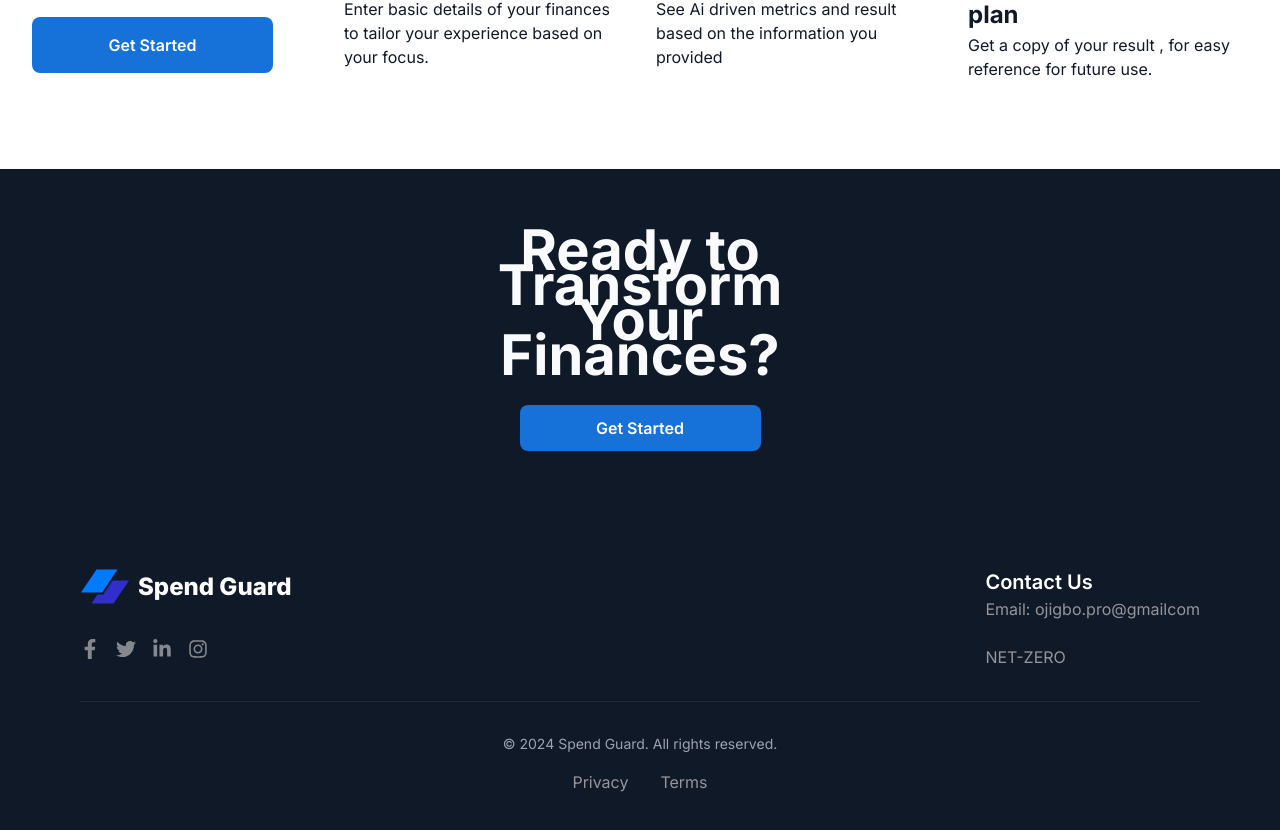
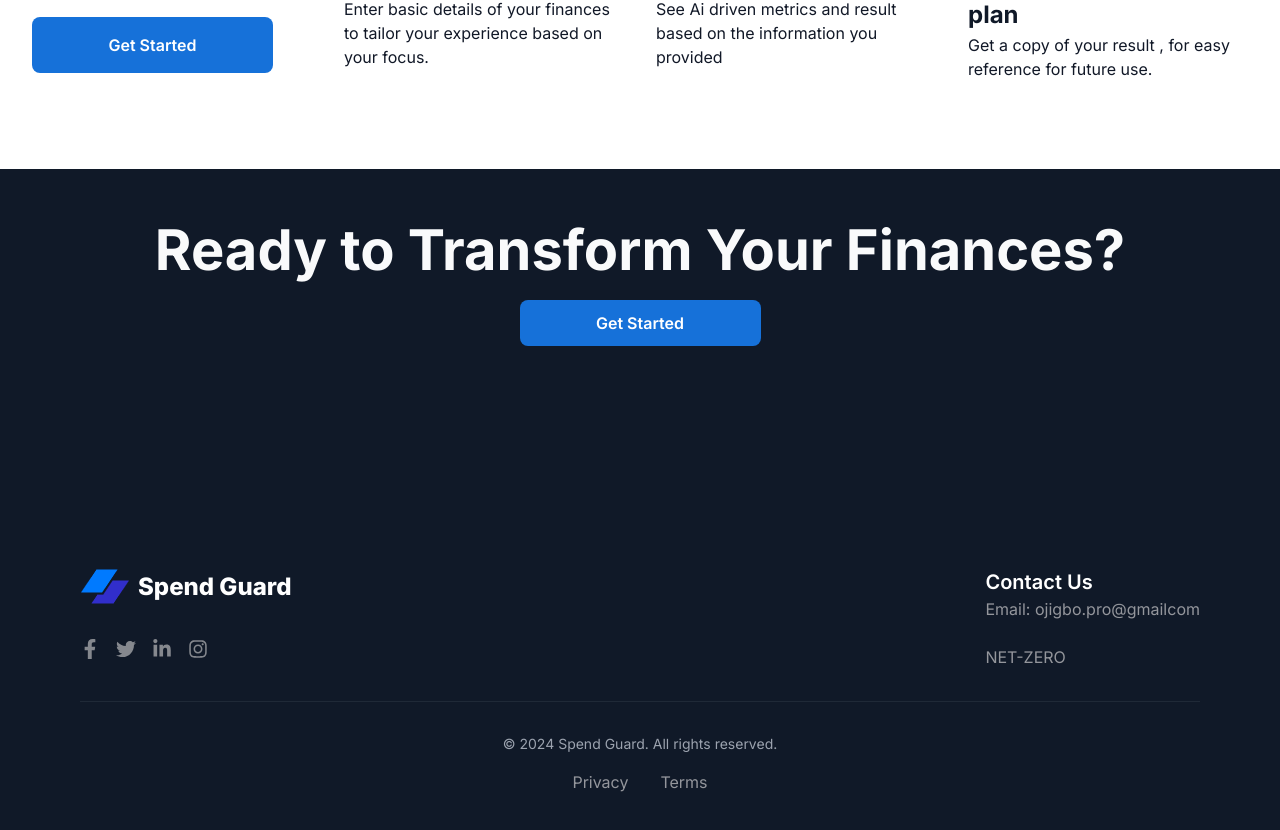
Before and after one commit to iroro1/SpendGuard, a Next.js app: page / in a window 1280 px wide. Shown: the part 2688-3518 px from the top of the page. Built offline with nearby package versions, Linux system fonts and the light colour scheme.

Commit message:
new hero

```diff
--- a/components/CallToAction.tsx
+++ b/components/CallToAction.tsx
@@ -12,7 +12,7 @@ const CallToAction: React.FC = () => {
 
       {/* Content Wrapper */}
       <div className="relative z-10 max-w-[1080px] mx-auto">
-        <h2 className="text-[28px] md:text-[56px] font-[700] w-[343px] mx-auto  mb-4 leading-[35px]">
+        <h2 className="text-[28px] md:text-[56px] font-[700] w-[343px] md:w-full mx-auto  mb-4 leading-[35px]">
           Ready to Transform Your Finances?
         </h2>
         {/* <p className="mb-8 text-lg font-medium">
```
